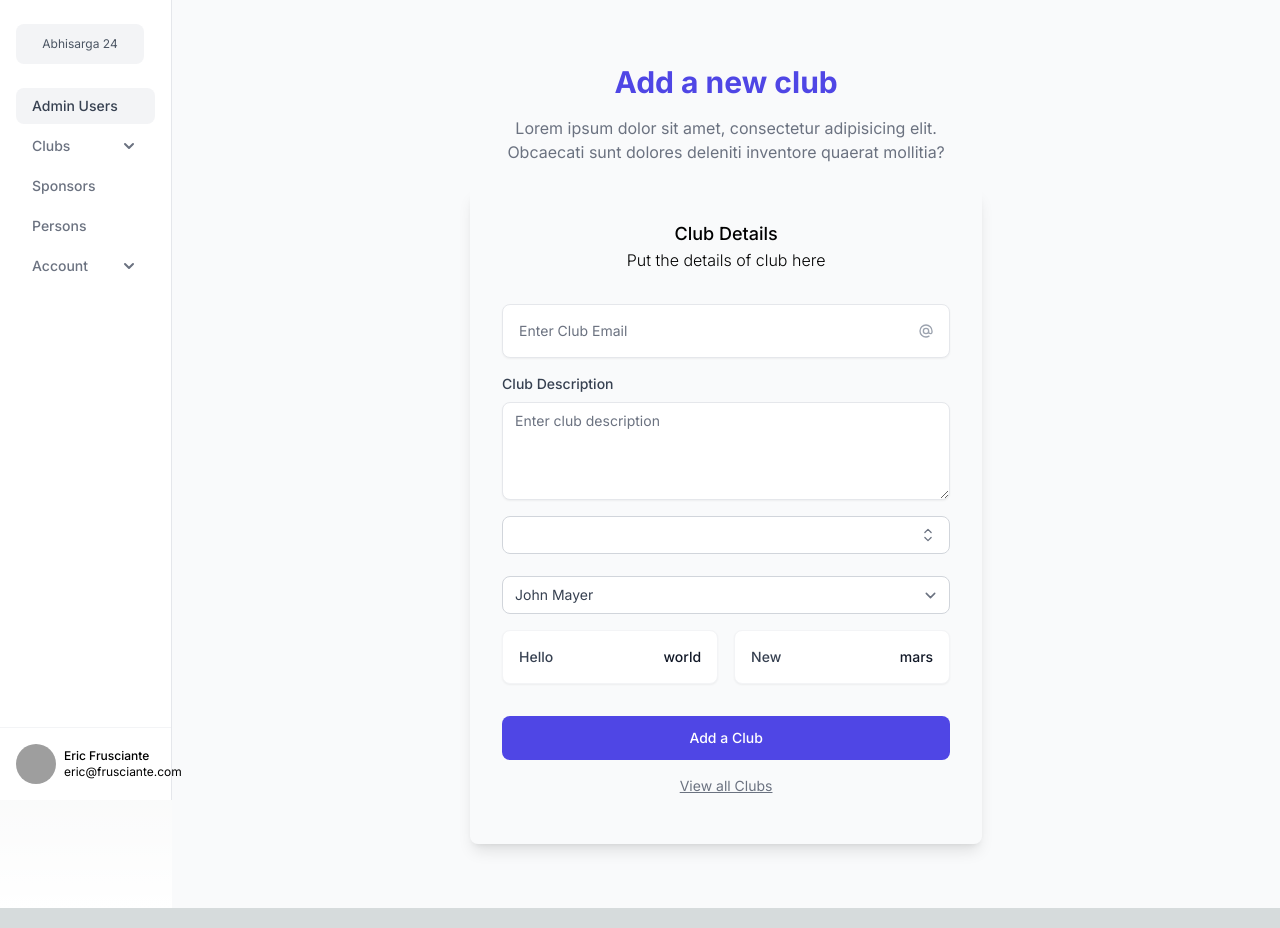
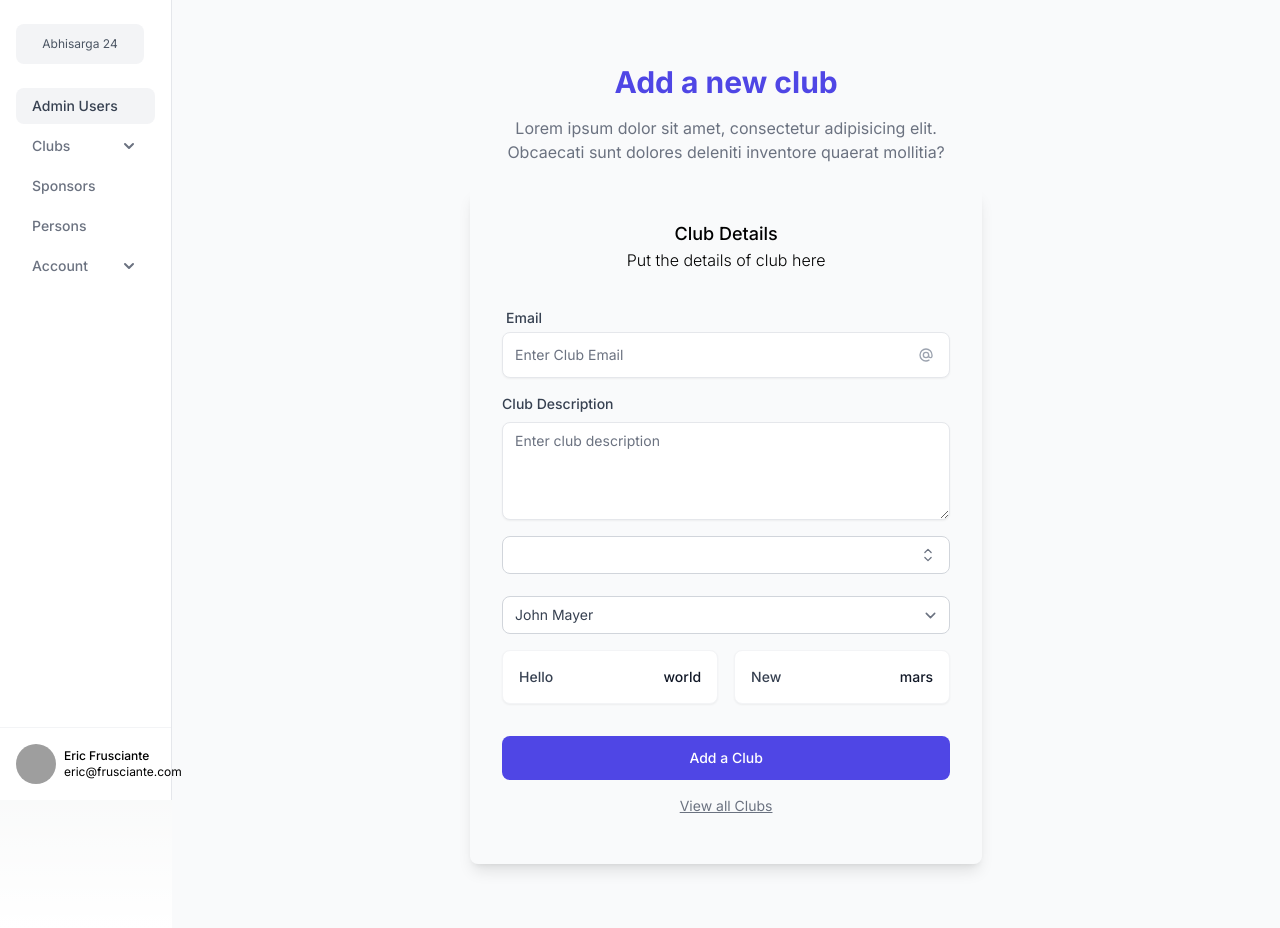
Before and after one commit to Abhisarga/abhisarga-24-admin, a Next.js app: page /admin/adit/clubs in a window 1280 px wide. Built offline with nearby package versions, Linux system fonts and the light colour scheme; grey boxes are pictures that could not be loaded.

Commit message:
change padding of InputBox and show labels

```diff
--- a/src/components/Forms/InputBox.jsx
+++ b/src/components/Forms/InputBox.jsx
@@ -2,14 +2,14 @@ export default function InputBox({ id, label, type, placeholder, icon }) {
     return (
         <>
             <div>
-                <label htmlFor={id} className="sr-only">{label}</label>
+                <label htmlFor={id} className="block text-sm font-medium text-gray-700 p-1">{label}</label>
 
                 <div className="relative">
                     <input
                         id={id}
                         name={id}
                         type={type}
-                        className="w-full rounded-lg border-gray-200 p-4 pe-12 text-sm shadow-sm"
+                        className="w-full rounded-lg border-gray-200 p-3 pe-12 text-sm shadow-sm"
                         placeholder={placeholder}
                     />
 
```
